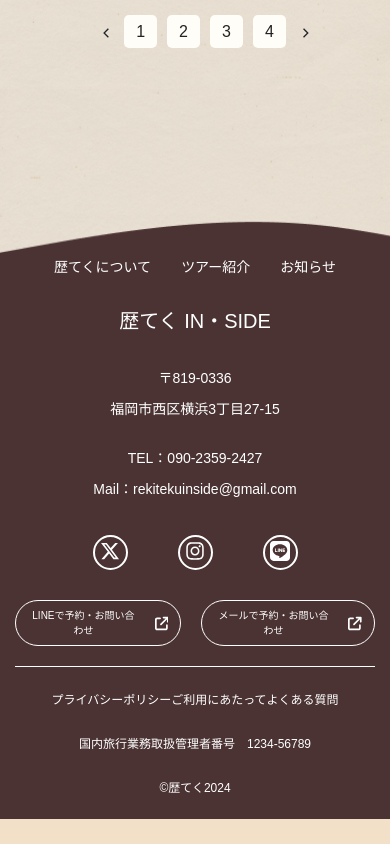
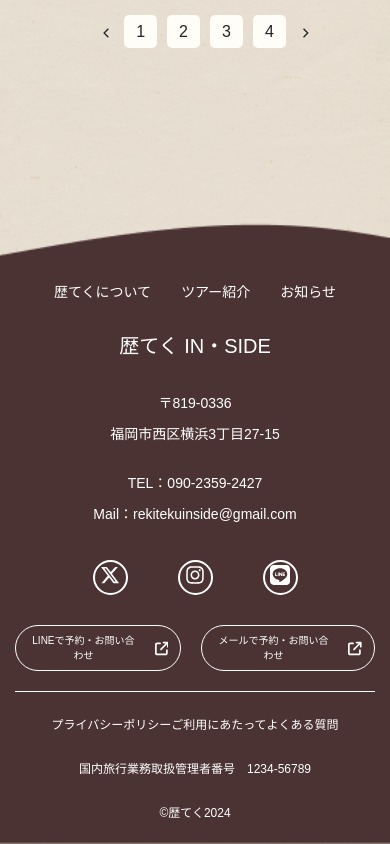
Before and after one commit to huynhnguyen1906/Reki-Teku, a Next.js app: page /news in a window 390 px wide. Shown: the part 4114-4958 px from the top of the page. Before the commit the page ends 4933 px from the top, so only its background shows below. Built offline with nearby package versions, Linux system fonts and the light colour scheme; a web font is replaced by a local one.

Commit message:
【修正】footerの背景,aboutのttlの色変更

```diff
--- a/styles/appStyles/About.module.scss
+++ b/styles/appStyles/About.module.scss
@@ -42,6 +42,8 @@
 }
 .ttl {
     font-size: 40px;
+    color: $accent-color-brown;
+
     &::before {
         content: '';
         display: inline-block;
@@ -145,6 +147,7 @@
         }
     }
     .aboutWrap {
+        padding: 0;
         h2 {
             margin: 50px 0 40px;
         }
--- a/styles/componentsStyles/Footer.module.scss
+++ b/styles/componentsStyles/Footer.module.scss
@@ -138,7 +138,8 @@
 
 @media screen and (max-width: 1000px) {
     .footerBg {
-        height: 80vh;
+        background-image: url(../../public/images/footerS.png);
+        height: 700px;
         background-size: cover;
     }
     .footerWrapper {
```
Also changed, not shown: public/images/footerS.png (added).
